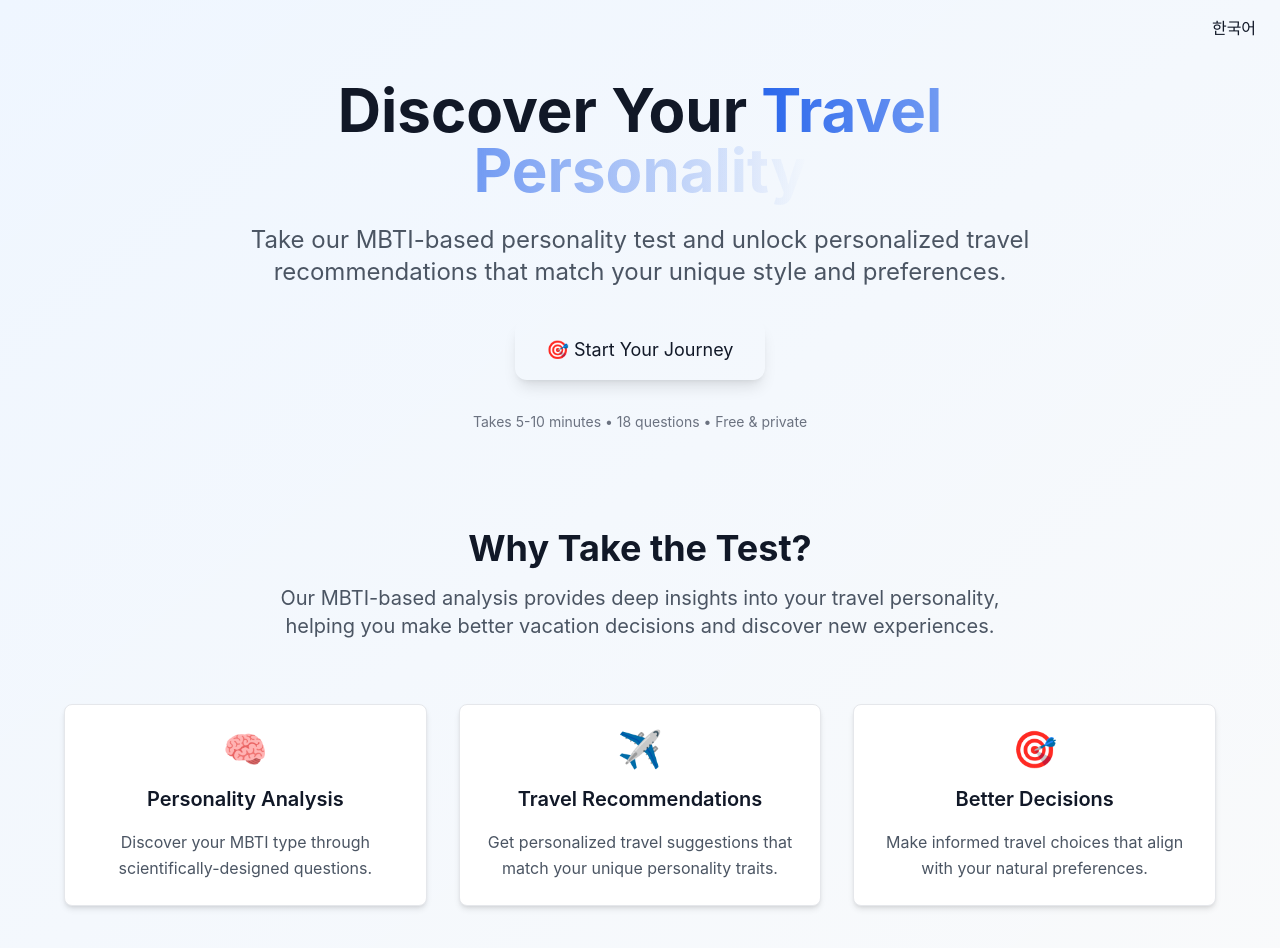
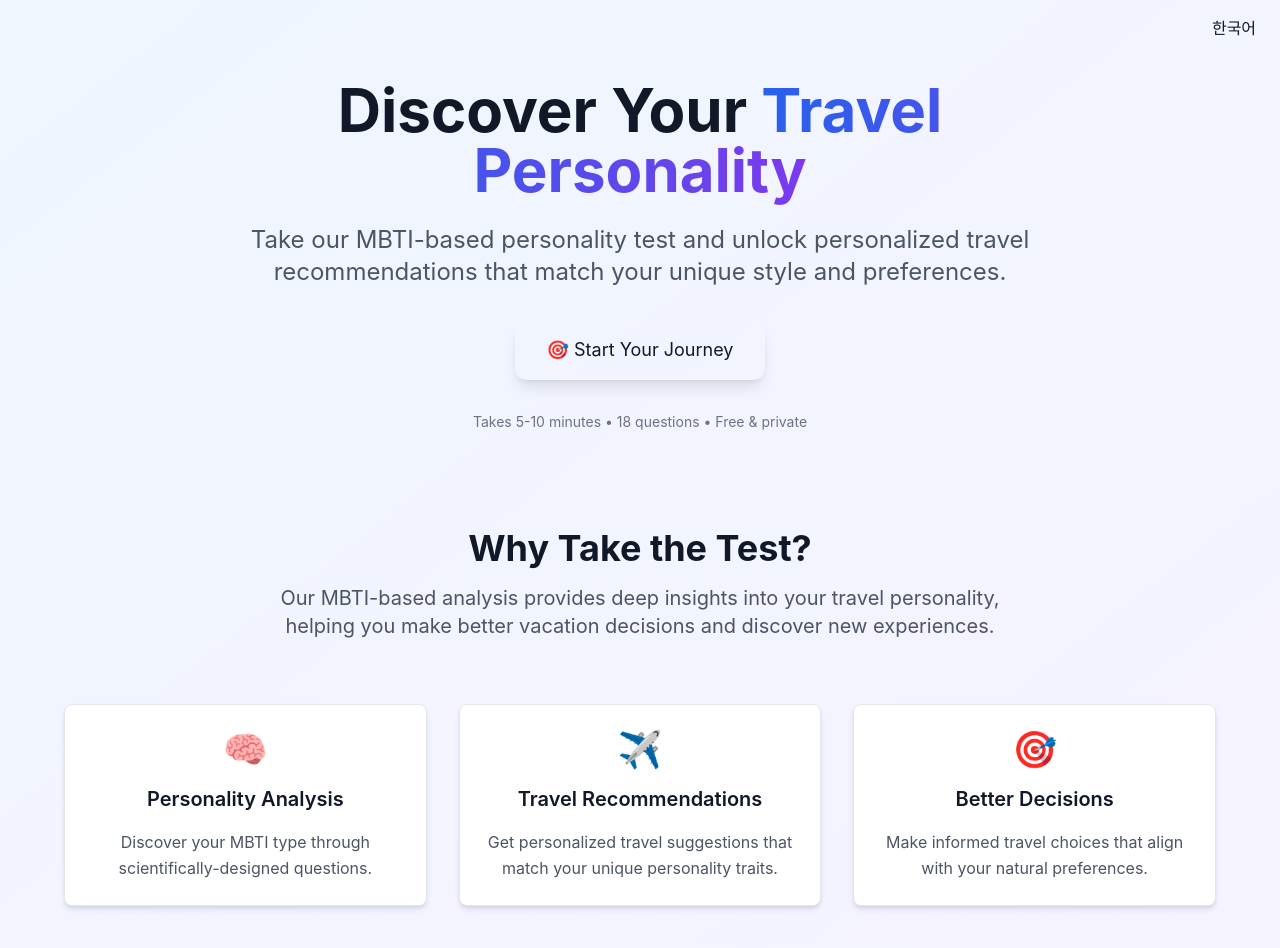
Before and after one commit to Globalkmaria/travel-mbti, a React (Vite) app: page / in a window 1280 px wide. Shown: the top 948 px of the page. Built offline with nearby package versions, Linux system fonts and the light colour scheme.

Commit message:
fix: update gradient colors on home page for improved visual consistency

```diff
--- a/src/pages/home-page.tsx
+++ b/src/pages/home-page.tsx
@@ -57,7 +57,7 @@ export const HomePage: React.FC = () => {
 
   return (
     <motion.div
-      className="min-h-screen bg-gradient-to-br from-primary-50 to-secondary-50"
+      className="min-h-screen bg-gradient-to-br from-primary-50 to-accent-50"
       variants={containerVariants}
       initial="hidden"
       animate="visible"
@@ -70,7 +70,7 @@ export const HomePage: React.FC = () => {
         >
           <h1 className="text-4xl md:text-6xl font-bold text-gray-900 mb-6">
             {t("home.hero.title")}
-            <span className="text-transparent bg-clip-text bg-gradient-to-r from-primary-600 to-secondary-600">
+            <span className="text-transparent bg-clip-text bg-gradient-to-r from-primary-600 to-accent-600">
               {" "}
               {t("home.hero.titleHighlight")}
             </span>
```
